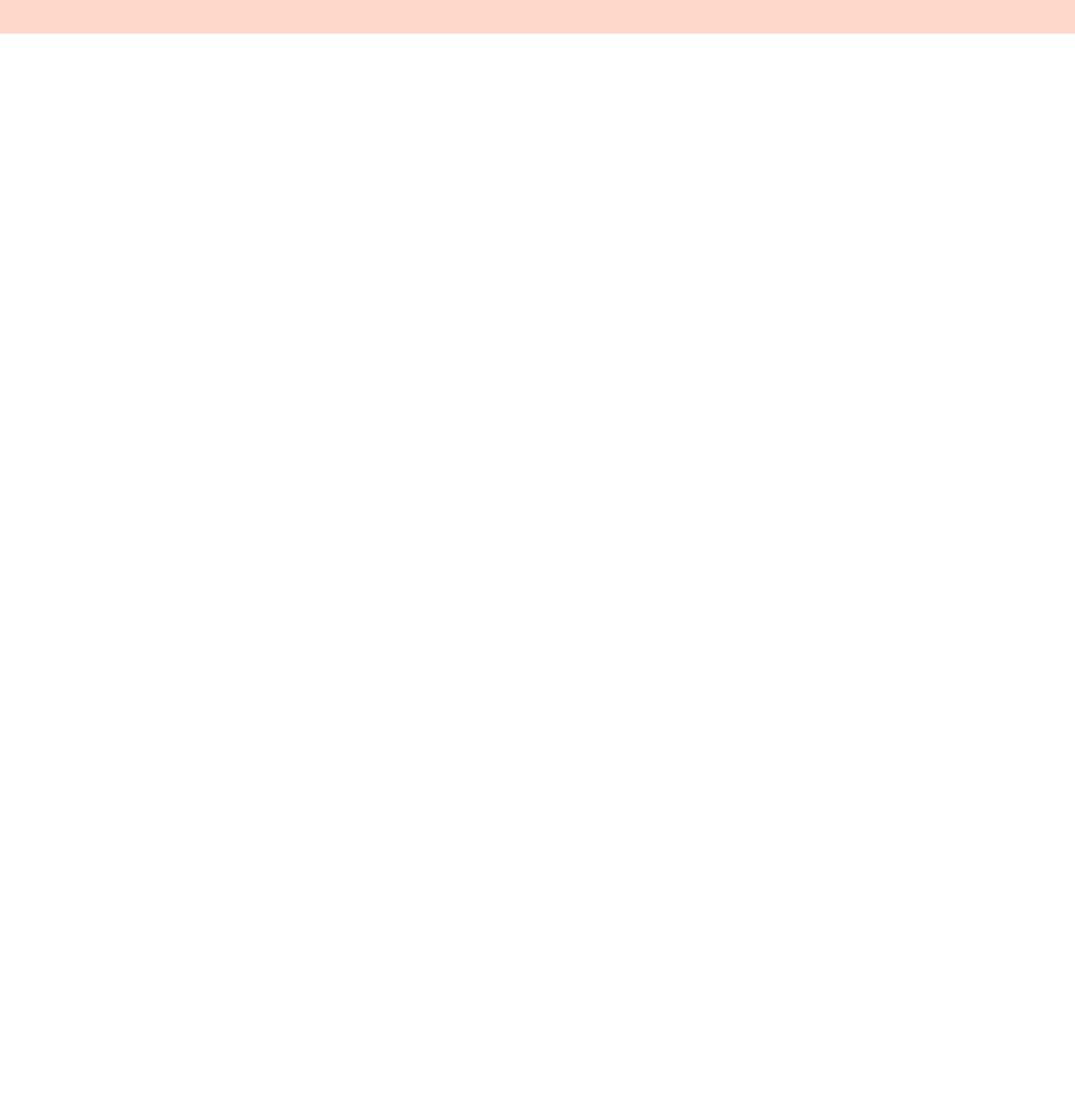
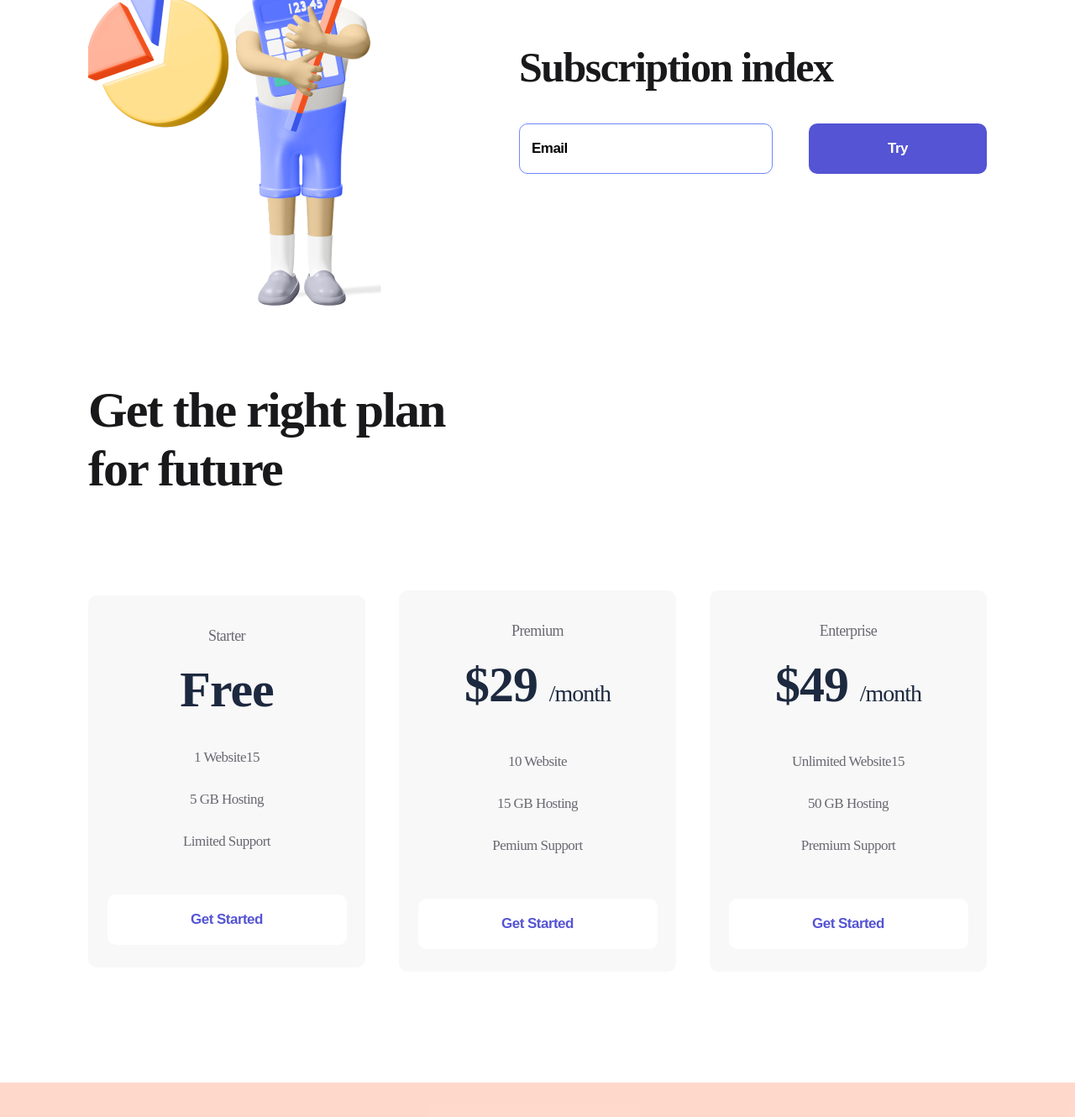
Before and after one commit to NVDikaja/Logoipsum, a plain HTML site: page index.html in a window 1280 px wide. Shown: the part 971-2301 px from the top of the page at 84% size. Before the commit the page ends 1011 px from the top, so only its background shows below. Drawn offline with Linux system fonts and the light colour scheme.

Commit message:
Add files via upload

```diff
--- a/index.html
+++ b/index.html
@@ -67,6 +67,72 @@
             <img src="./img/firstman.png" alt="firstman">
         </div>
     </section>
+    <section class="container subscribe">
+        <div>
+<img src="./img/secondman.png" alt="secondman">
+        </div>
+        <div>
+            <h2 class="subscribe__title">
+                Subscription index
+            </h2>
+            <form>
+                <input class="input" type="email" placeholder="Email">
+                <button class="button button__violet">
+                    Try
+                </button>
+            </form>
+        </div>
+    </section>
+    <section class="container plan">
+        <h2 class="plan__title">
+            Get the right plan for future
+        </h2>
+        <div class="plan__flex">
+            <div class="item">
+            <p class="item__text">
+              Starter
+                </p>
+                <h3 class="item__title">
+                    Free
+                </h3>
+                <ul>
+                    <li class="item__li">1 Website15</li>
+                    <li class="item__li">5 GB Hosting</li>
+                    <li class="item__li">Limited Support</li>
+                </ul>
+                <button class="button button__item">Get Started</button>
+            </div>
+            <div class="item">
+                <p class="item__text">
+                    Premium
+                    </p>
+                    <h3 class="item__title">
+                        $29 <span>/month</span>
+                    </h3>
+                    <ul>
+                        <li class="item__li">10 Website</li>
+                        <li class="item__li">15 GB Hosting</li>
+                        <li class="item__li">Pemium Support</li>
+                    </ul>
+                    <button class="button button__item">Get Started</button>
+                </div>
+                <div class="item">
+                    <p class="item__text">
+                        Enterprise
+                        </p>
+                        <h3 class="item__title">
+                            $49 <span>/month</span>
+                        </h3>
+                        <ul>
+                            <li class="item__li">Unlimited Website15</li>
+                            <li class="item__li">50 GB Hosting</li>
+                            <li class="item__li">Premium Support</li>
+                        </ul>
+                        <button class="button button__item">Get Started</button>
+                    </div>
+        </div>
+
+    </section>
     <footer class="footer">
         <div class="container footer__flex">
         <div>
--- a/style/style.css
+++ b/style/style.css
@@ -12,7 +12,7 @@
     background: rgba(255, 113, 67, 0.27);
     padding: 38px 0 48px;
 }
-.header__flex, .footer__flex, .about{
+.header__flex, .footer__flex, .about, .subscribe, .plan__flex{
     display: flex;
     justify-content: space-between;
     align-items: center;
@@ -96,3 +96,100 @@ margin-bottom: 50px;
     background: rgba(255, 113, 67, 0.27);
     padding: 53px 0 52px;
 }
+.subscribe{
+    margin-bottom: 85px;
+}
+.subscribe__title{
+    font-weight: 700;
+    font-size: 50px;
+    line-height: 57px;
+    letter-spacing: -1.56316px;
+    color: #19191B;
+    margin-bottom: 38px;
+    }
+    .input{
+        width: 302px;
+        height: 60px;
+        border: 1px solid #7087FF;
+        border-radius: 10px;
+        padding-left: 14px;
+        box-sizing: border-box;
+        margin-right: 39px;
+
+    }
+    .input::placeholder, .input{
+    font-weight: bold;
+    font-size: 17px;
+    line-height: 22px;
+    letter-spacing: -0.531474px;
+    color: #000000;
+}
+.input:focus{
+    outline: none;
+}
+.plan{
+    margin-bottom: 132px;
+}
+.plan__title{
+font-weight: 700;
+font-size: 60px;
+line-height: 70px;
+letter-spacing: -1.87579px;
+color: #19191B;
+max-width: 504px;
+margin-bottom: 110px;
+}
+.item{
+    width: 330px;
+    background: #F8F8F8;
+    border-radius: 10px;
+    text-align: center;
+    padding: 34px 0 27px;
+}
+.item:hover{
+    transition: 1000ms;
+background: #FF7143;
+box-shadow: 0px 32px 34px rgba(255, 112, 59, 0.317827);
+}
+.item:hover .item__text, .item:hover .item__title, .item:hover .item__li{
+    color: #FFFFFF;
+    transition: 1000ms;
+}
+.item__text{
+font-weight: 400;
+font-size: 18px;
+line-height: 28px;
+letter-spacing: -0.562737px;
+color: #696871;
+}
+.item__title{
+font-weight: 700;
+font-size: 60px;
+line-height: 56px;
+letter-spacing: -1.03448px;
+color: #1D293F;
+margin: 22px 0 28px;
+}
+.item__title span{
+    font-size: 28px;
+}
+.item__li{
+    list-style: none;
+    font-weight: 400;
+font-size: 17px;
+line-height: 50px;
+text-align: center;
+letter-spacing: -0.531474px;
+color: #696871;
+}
+.button__item{
+    width: 285px;
+    background: #FFFFFF;
+    color: #5454D4;
+    margin-top: 38px;
+}
+.item:hover .button__item{
+    background: #9F3919;
+    color: white;
+    transition: 1000ms;
+}
```
Also changed, not shown: img/secondman.png (added).
